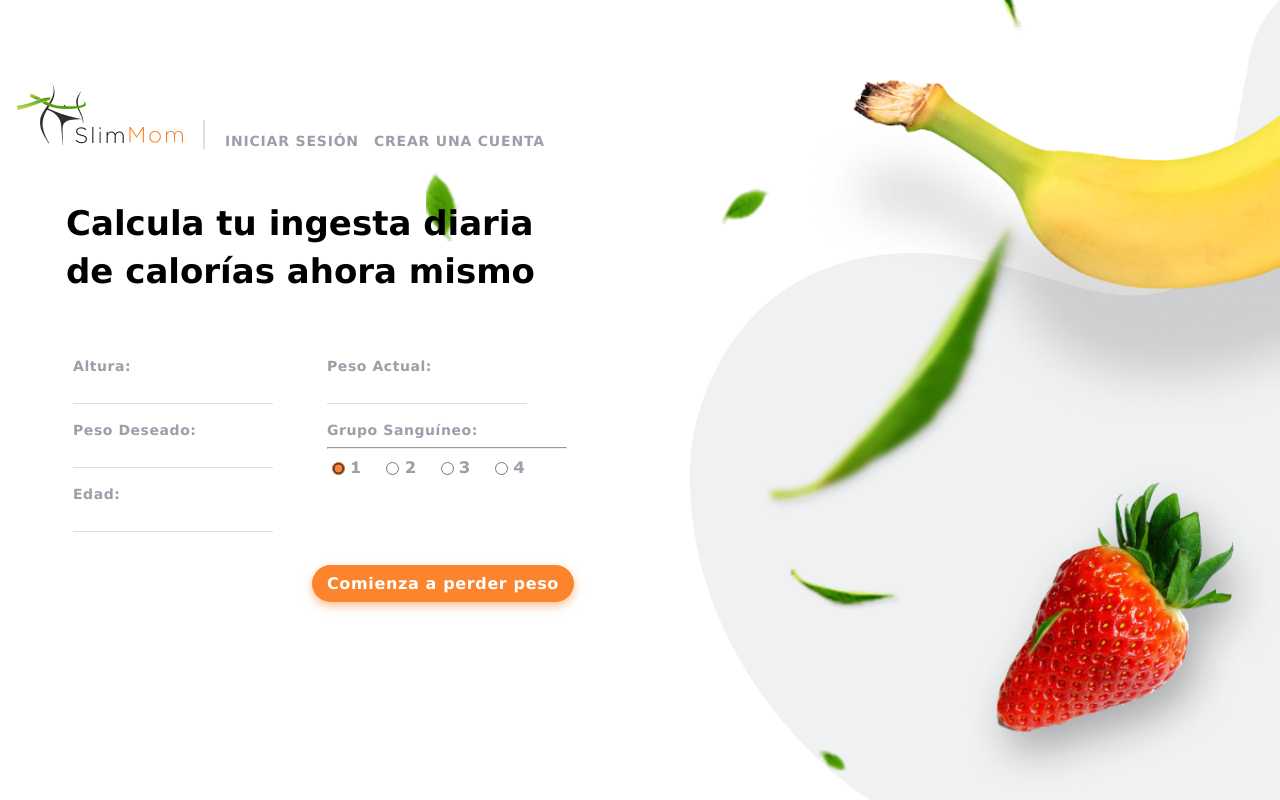
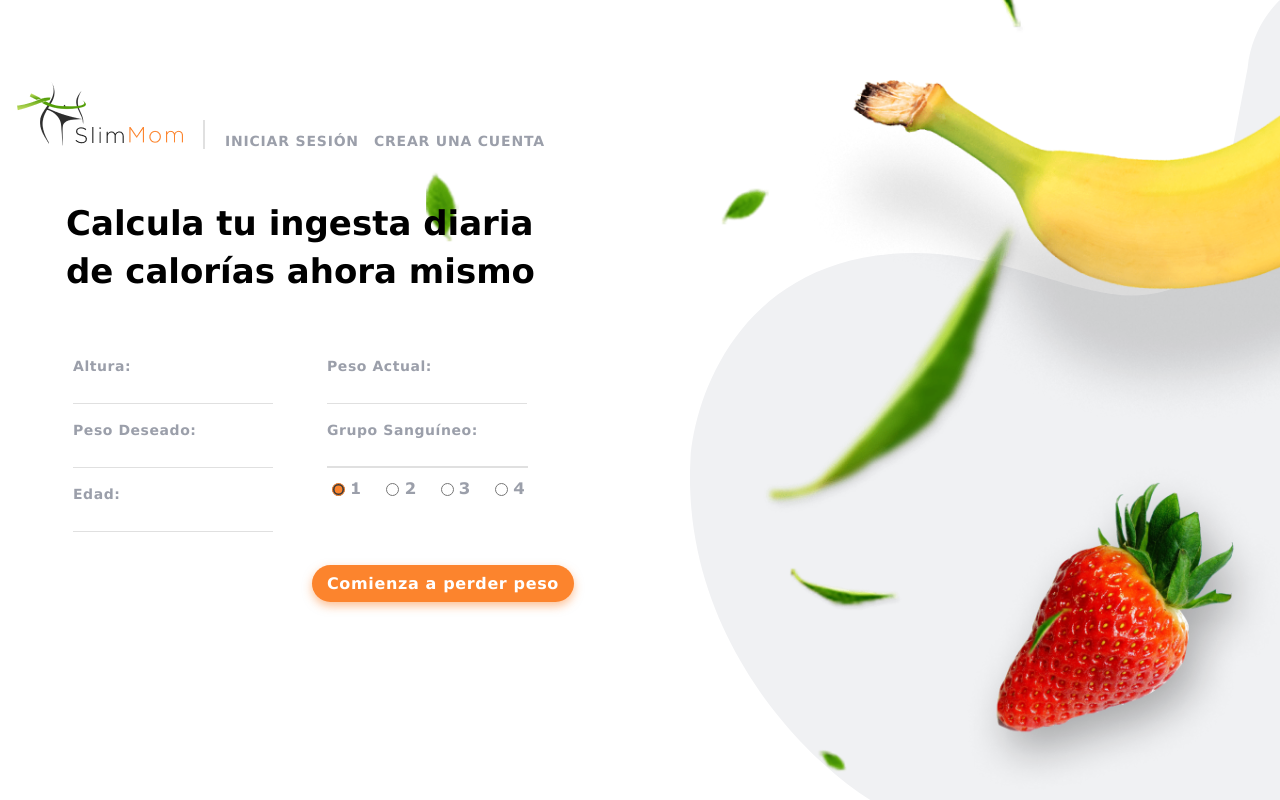
Before and after one commit to Pugli87/project-last_chance, a React (Create React App) app: page / in a window 1280 px wide. Built offline with nearby package versions, Linux system fonts and the light colour scheme.

Commit message:
ajuste_formulario

```diff
--- a/src/components/DataForm/DataForm.jsx
+++ b/src/components/DataForm/DataForm.jsx
@@ -17,6 +17,7 @@ import {
   StyledP,
   StyledDiv,
   Styledol,
+  StyledHrS,
 } from './dataForm.styled';
 import Modal from 'components/Modal/Modal';
 import { Button } from 'components/Button/Button';
@@ -179,7 +180,7 @@ const DataForm = () => {
           </FormGroup>
           <FormGroup>
             <Label>Grupo Sanguíneo:</Label>
-            <hr></hr>
+            <StyledHrS></StyledHrS>
             <RadioGroup>
               {[1, 2, 3, 4].map(grupo => (
                 <RadioLabel
--- a/src/components/DataForm/dataForm.styled.js
+++ b/src/components/DataForm/dataForm.styled.js
@@ -119,6 +119,14 @@ export const StyledHr = styled.hr`
     width: 260px;
   }
 `;
+export const StyledHrS = styled.hr`
+  width: 201px;
+  border: 0.7px solid #e0e0e0;
+  margin: 10px;
+  margin-left: 0px;
+  margin-top: 27px;
+`;
+
 export const StyledH5 = styled.h5`
   font-size: 16px;
   letter-spacing: 0.04em;
```
